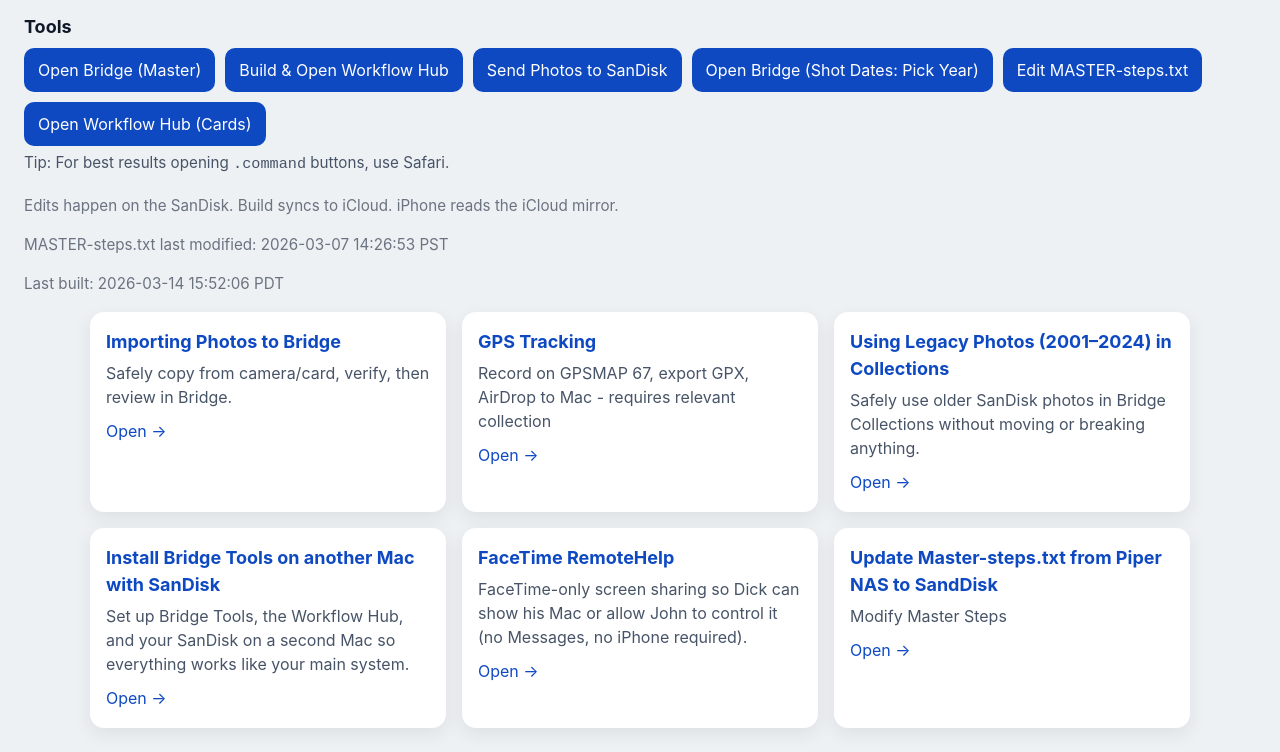
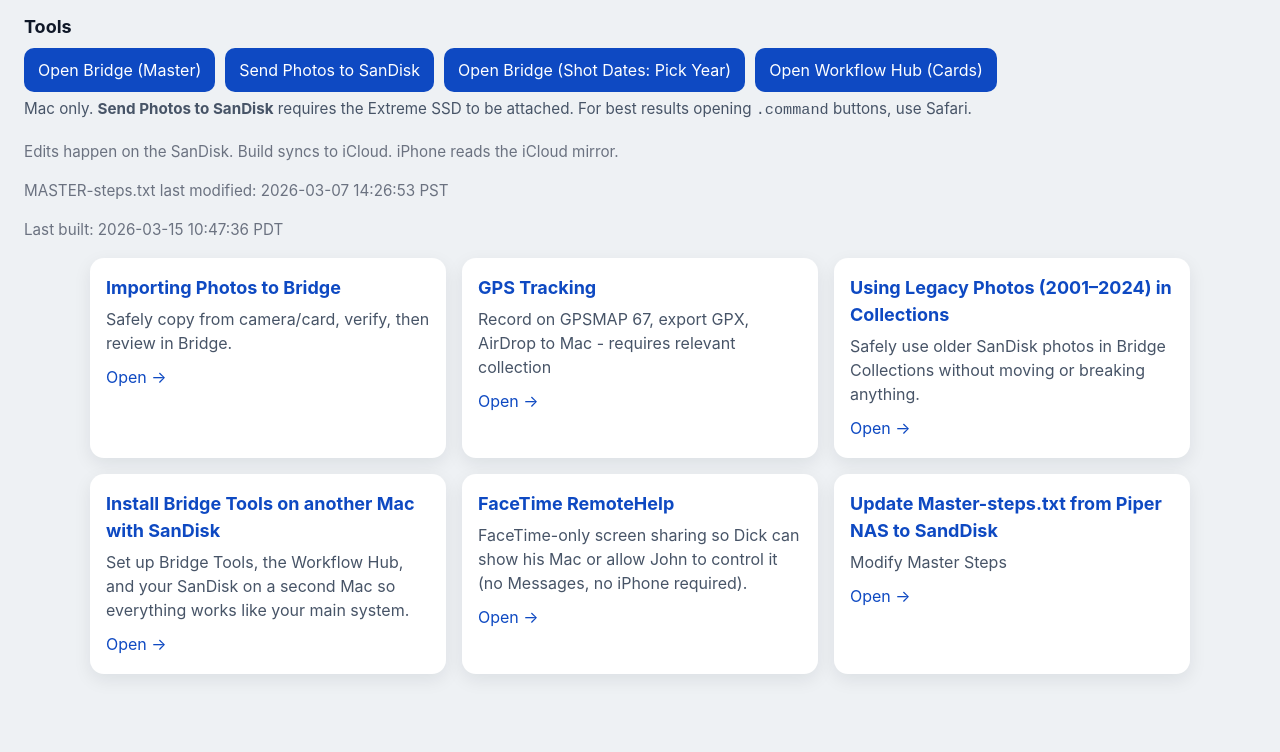
Before and after one commit to jrpooler/PhotographyHub, a plain HTML site: page index.html in a window 1280 px wide. Shown: the part 75-827 px from the top of the page. After the commit the page ends 800 px from the top, so only its background shows below. Drawn offline with Linux system fonts and the light colour scheme.

Commit message:
hub: rebuild from MASTER (2026-03-15 10:47:37 PDT)

```diff
--- a/index.html
+++ b/index.html
@@ -38,12 +38,6 @@
       Open Bridge (Master)
    </a>
 
-   <!-- Build & Open Workflow Hub -->
-   <a class="tbtn"
-      href="shortcuts://run-shortcut?name=Build%20%26%20Open%20Workflow%20Hub">
-      Build &amp; Open Workflow Hub
-   </a>
-
     <!-- Send Photos to SanDisk -->
       <a class="tbtn"
          href="shortcuts://run-shortcut?name=Send%20Photos%20to%20SanDisk">
@@ -56,23 +50,17 @@
    Open Bridge (Shot Dates: Pick Year)
 </a>
 
-    <!-- Edit MASTER-steps.txt -->
-<a class="tbtn"
-   href="shortcuts://run-shortcut?name=Edit%20MASTER-steps.txt">
-   Edit MASTER-steps.txt
-</a>
-
     <!-- Open cards-only view -->
 <a class="tbtn"
    href="?view=cards#hub-cards">
    Open Workflow Hub (Cards)
 </a>
   </div>
-  <p>Tip: For best results opening <code>.command</code> buttons, use Safari.</p>
+  <p>Mac only. <strong>Send Photos to SanDisk</strong> requires the Extreme SSD to be attached. For best results opening <code>.command</code> buttons, use Safari.</p>
 </section>
   <div class="stamp">Edits happen on the SanDisk. Build syncs to iCloud. iPhone reads the iCloud mirror.</div>
   <div class="stamp">MASTER-steps.txt last modified: 2026-03-07 14:26:53 PST</div>
-  <div class="stamp">Last built: 2026-03-14 15:52:06 PDT</div>
+  <div class="stamp">Last built: 2026-03-15 10:47:36 PDT</div>
   <div id="ios-tools-note" class="device-note" style="display:none;">
     Bridge tools are available on Mac only. You are viewing the cards-only hub.
     <a href="?view=tools">Show tools anyway</a>
```
Also changed, not shown: docs/index.html (+2 -4 lines).
